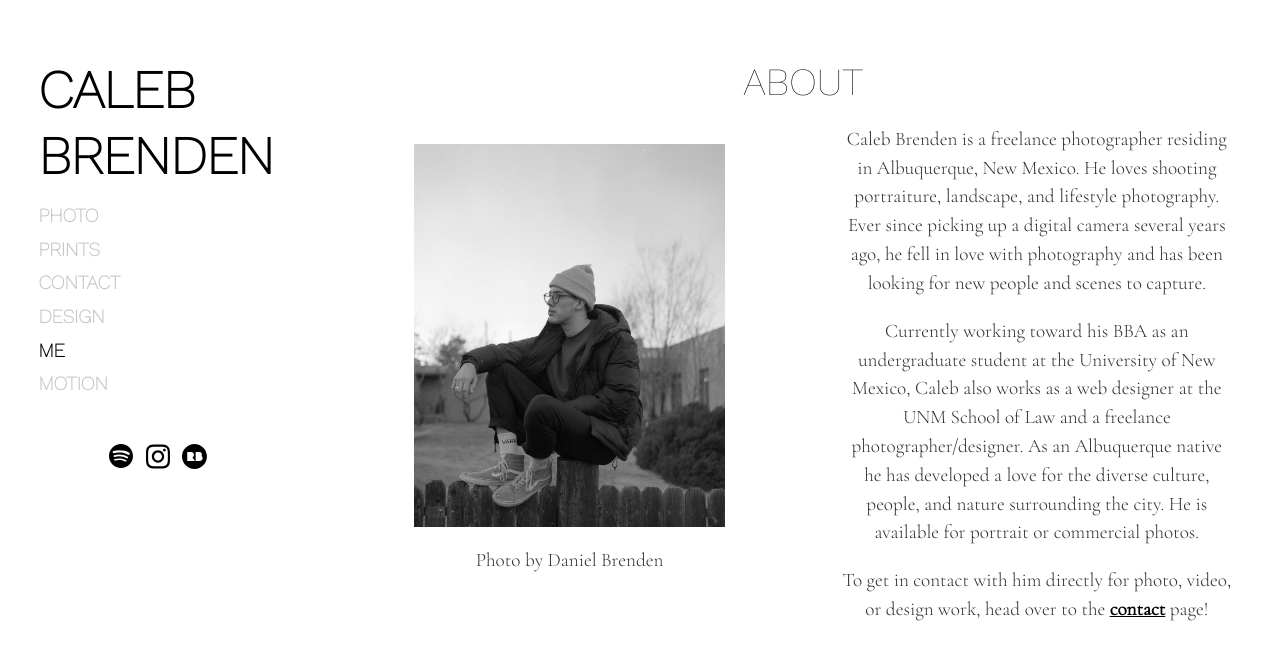
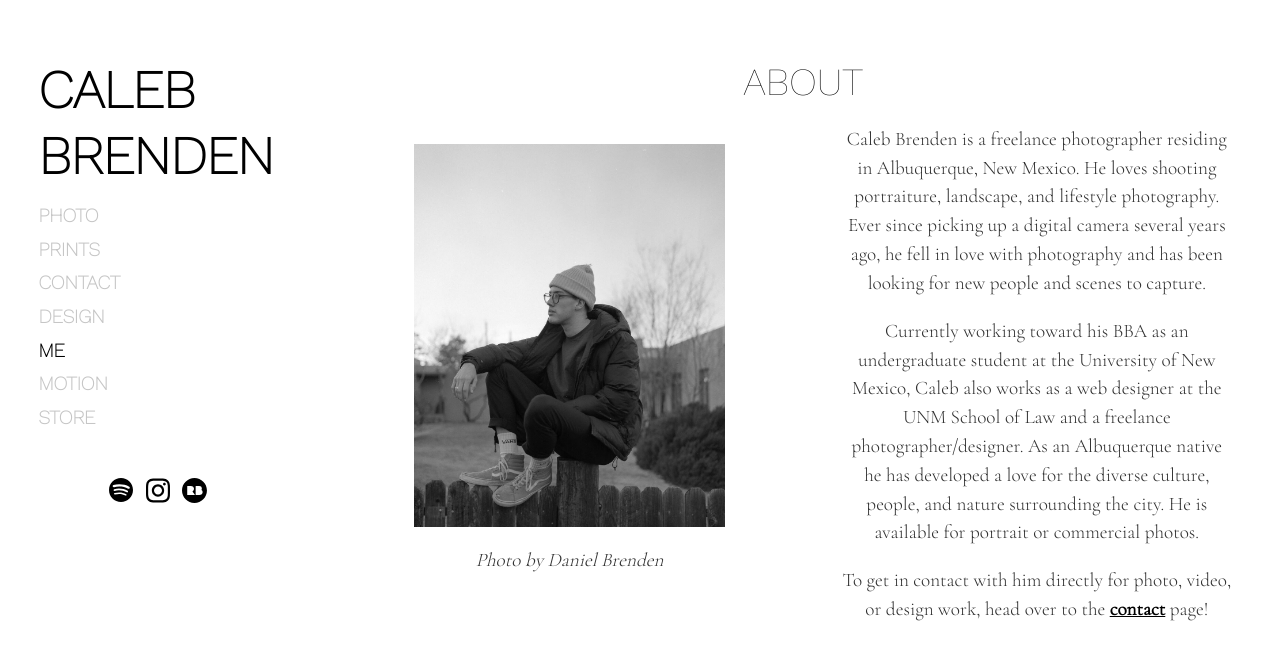
Before and after one commit to calebbrenden/my-site, a Jekyll site: the page built from me.md, in a window 1280 px wide. Shown: the top 660 px of the page. Built offline with Jekyll 4.4.1, drawn with Linux system fonts in a browser that asks for light colours.

Commit message:
added to menu

```diff
--- a/me.md
+++ b/me.md
@@ -15,7 +15,7 @@
 
 <figure class="image">
 	<img src="{{ site.baseurl }}/images/caleb.jpg" alt="that's me, how cute.">
-  <figcaption>Photo by Daniel Brenden</figcaption>
+  <figcaption><em>Photo by Daniel Brenden</em></figcaption>
 </figure>
 
 
```
Also changed, not shown: store.md (+1 -1 lines).
